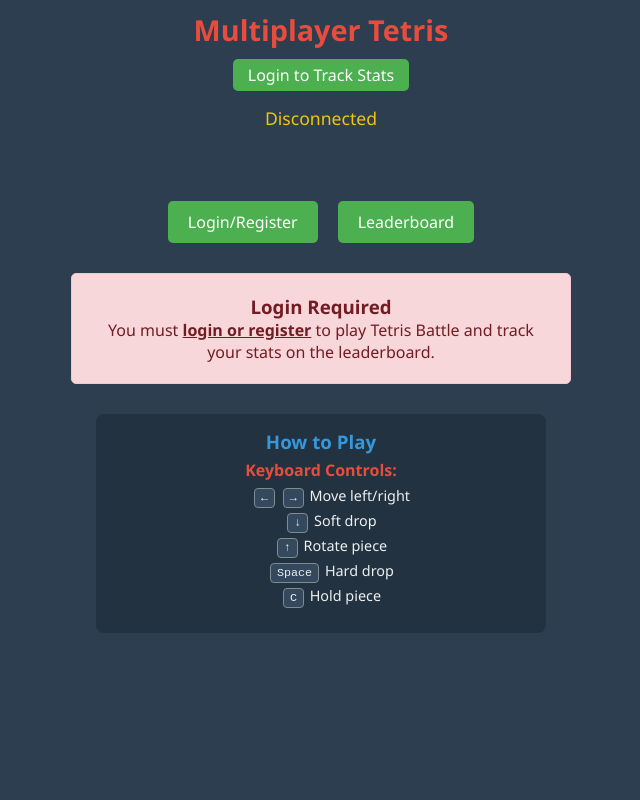
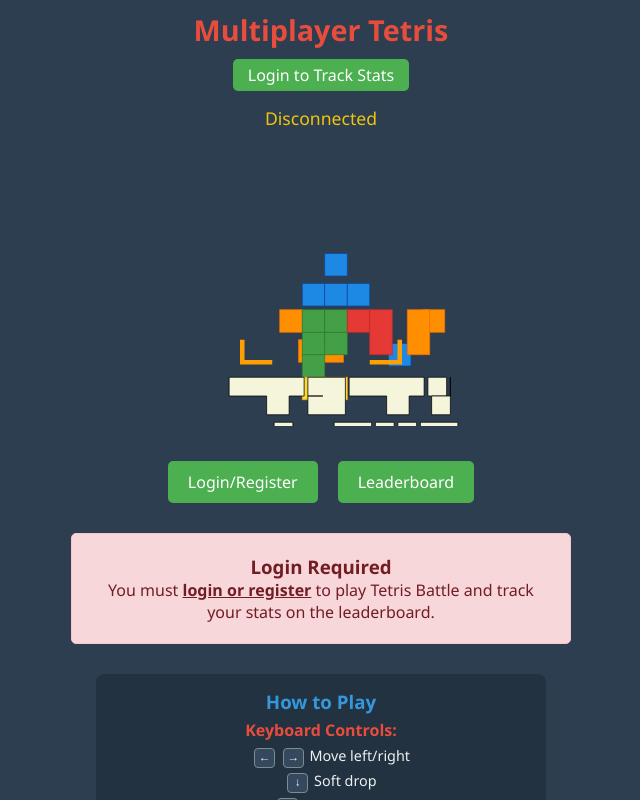
Before and after one commit to timothyjjcrow/surf-tetris, a website with bundled scripts: page index.html in a window 1280 px wide. Shown: the whole page, without its empty margins (319-959 px from the left). Built offline with nearby package versions, Linux system fonts and the light colour scheme; no server answers.

Commit message:
Add Tetris Battle logo to application menu

```diff
--- a/index.html
+++ b/index.html
@@ -155,6 +155,11 @@
     <div id="status">Loading...</div> <!-- Status Indicator -->
 
     <div id="startScreen" style="text-align: center; margin-top: 50px;">
+        <!-- Tetris Battle Logo -->
+        <div class="game-logo" style="margin: 0 auto 30px auto; max-width: 300px;">
+            <img src="images/tetris-battle-logo.svg" alt="Tetris Battle Logo" style="width: 100%; height: auto;">
+        </div>
+
         <!-- Navigation links to new features -->
         <div class="nav-links" style="display: flex; justify-content: center; margin-bottom: 20px;">
             <!-- Auth buttons will be controlled by auth.js -->
```
Also changed, not shown: images/tetris-battle-logo.svg (added).
